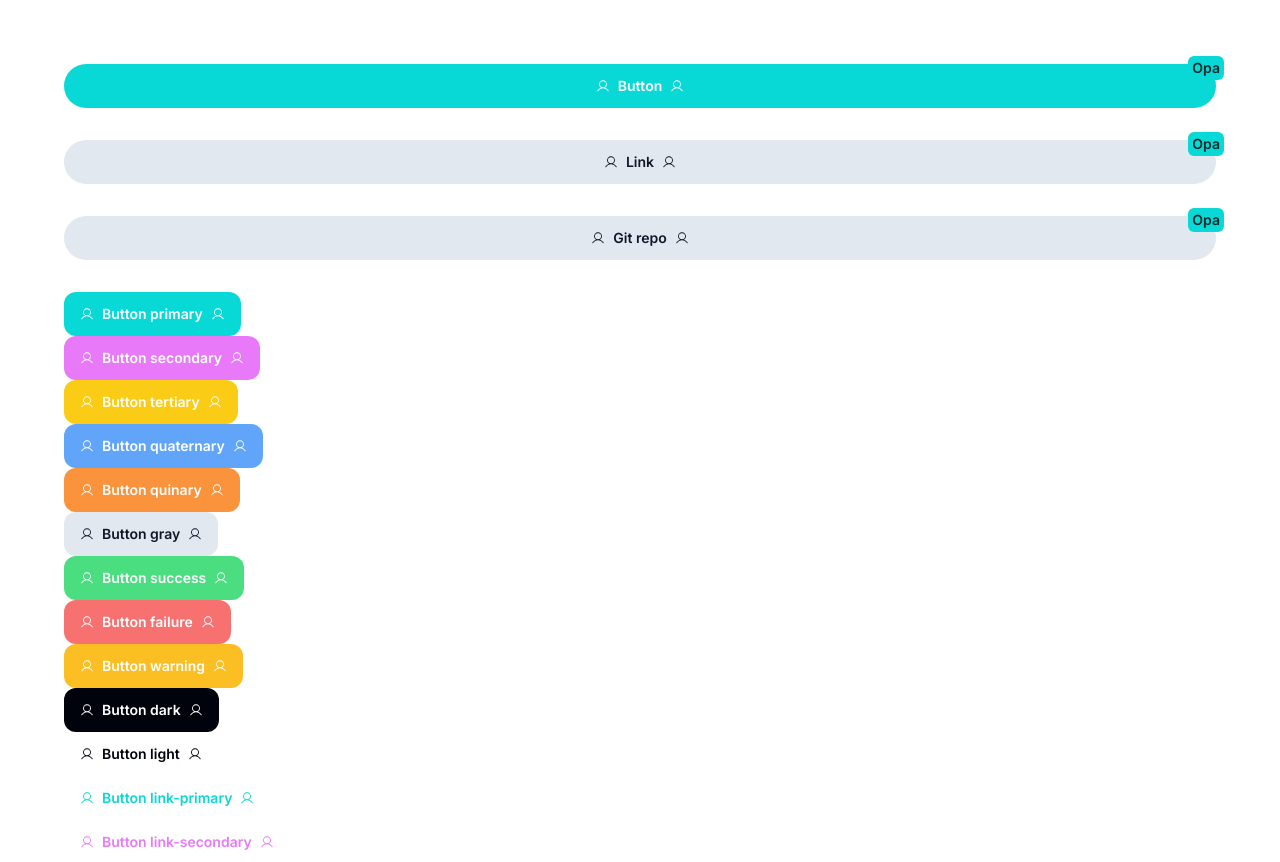
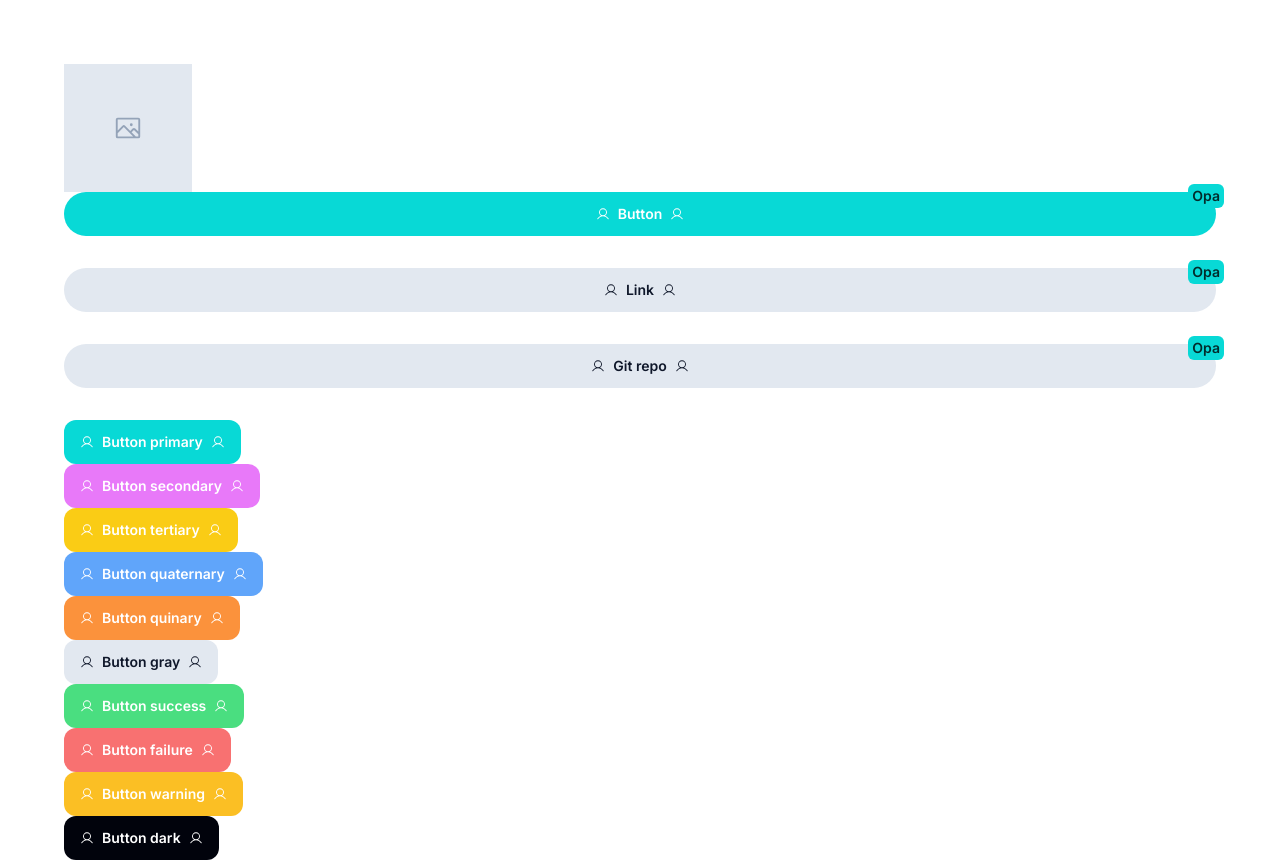
Before and after one commit to johnnyferreiradev/next-template, a Next.js app: page / in a window 1280 px wide. Shown: the top 862 px of the page. Built offline with nearby package versions, Linux system fonts and the light colour scheme.

Commit message:
Creating image component

```diff
--- a/src/app/page.tsx
+++ b/src/app/page.tsx
@@ -1,7 +1,7 @@
 'use client';
 
 import { useState } from 'react';
-import { User } from '@phosphor-icons/react';
+import { User, Image as ImageIcon } from '@phosphor-icons/react';
 import { useTheme } from 'next-themes';
 
 import Text from '@/components/atom/Text';
@@ -15,6 +15,7 @@ import Range from '@/components/atom/Range';
 import Tag from '@/components/atom/Tag';
 import Tooltip from '@/components/atom/Tooltip';
 import Button from '@/components/atom/Button';
+import Image from '@/components/atom/Image';
 
 import { Colors } from '@/types/globals';
 import { TagThemes } from '@/components/atom/Tag/types';
@@ -37,6 +38,7 @@ export default function Home() {
 
   return (
     <main className="p-16 dark:bg-[var(--dark-color)]">
+      <Image alt="My image" placeholderIcon={<ImageIcon />} />
       <Button
         className="mb-8"
         badge={
--- /dev/null
+++ b/src/components/atom/Image/index.tsx
@@ -0,0 +1,29 @@
+import NextImage from 'next/image';
+
+import { ImageProps } from './types';
+
+import './styles.css';
+
+export default function Image({
+  src = '',
+  alt,
+  className = '',
+  placeholderIcon,
+}: ImageProps) {
+  if (!src) {
+    return (
+      <div className={`image image__placeholder ${className}`.trim()}>
+        {placeholderIcon}
+      </div>
+    );
+  }
+
+  return (
+    <NextImage
+      className={`image ${className}`.trim()}
+      src={src}
+      alt={alt}
+      priority
+    />
+  );
+}
--- /dev/null
+++ b/src/components/atom/Image/styles.css
@@ -0,0 +1,15 @@
+@tailwind base;
+@tailwind components;
+@tailwind utilities;
+
+@layer components {
+  .image {
+    @apply relative flex justify-center items-center w-32 h-32;
+    @apply bg-[var(--grayscale-color-200)] dark:bg-[var(--grayscale-color-800)];
+  }
+
+  .image > svg,
+  .image > .icon {
+    @apply text-[var(--grayscale-color-400)] text-3xl;
+  }
+}
--- /dev/null
+++ b/src/components/atom/Image/types.ts
@@ -0,0 +1,6 @@
+export interface ImageProps {
+  src?: string;
+  alt: string;
+  className?: string;
+  placeholderIcon?: React.ReactNode;
+}
```
